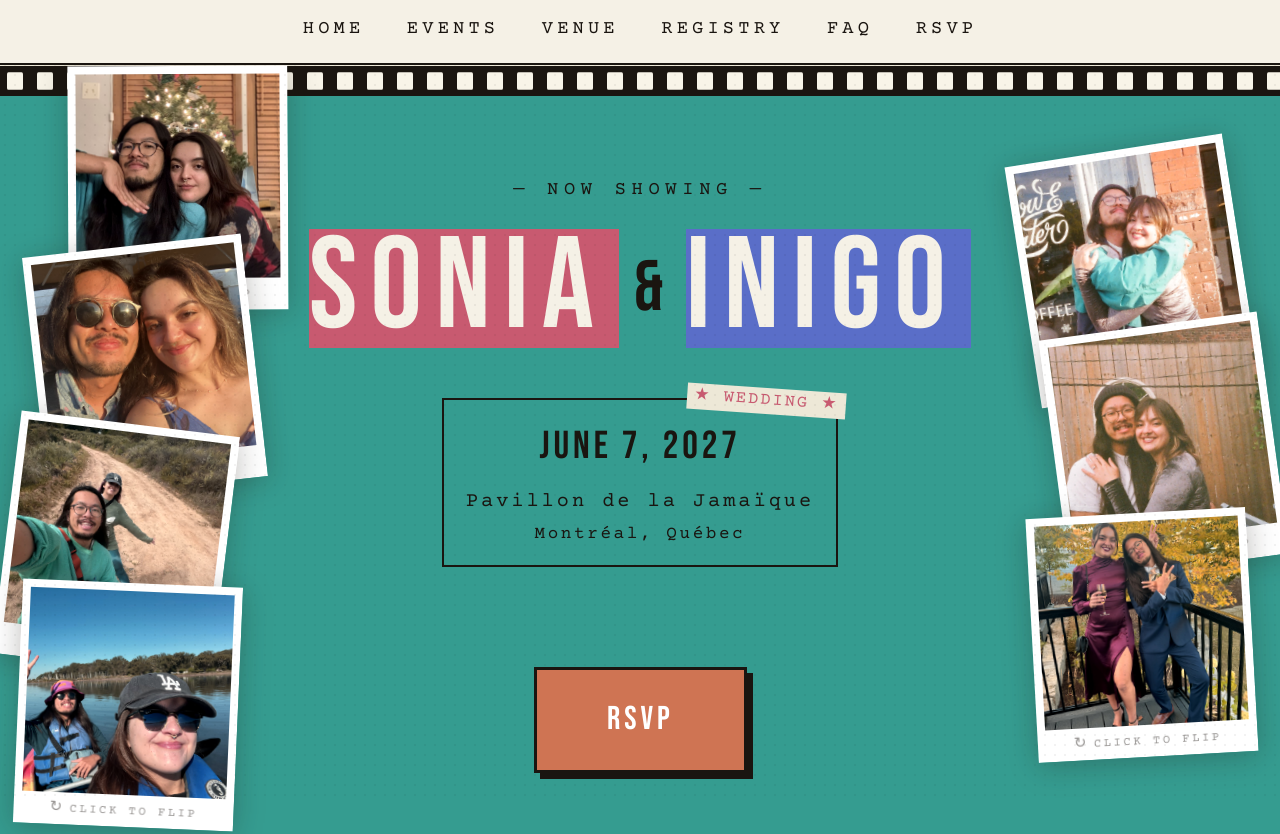
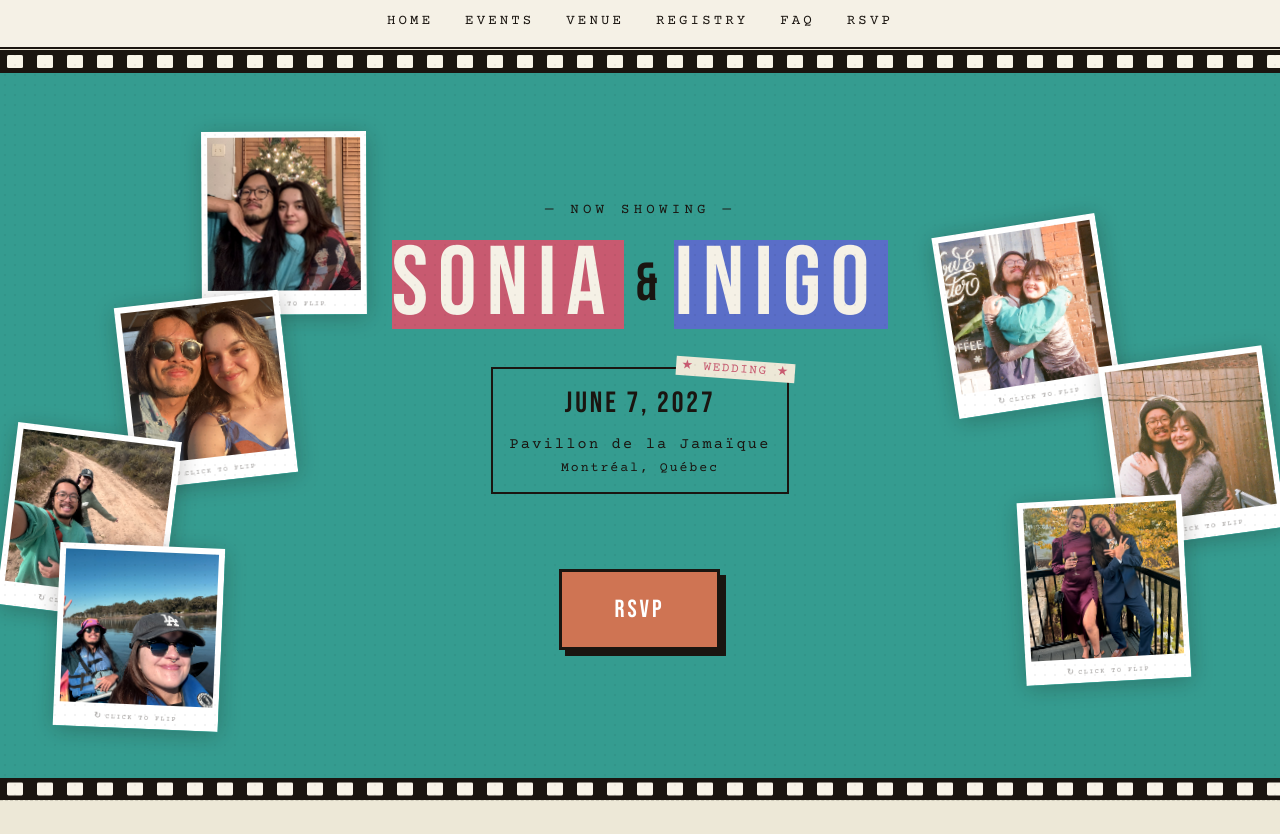
Before and after one commit to InigoP/home-server, a Next.js app in the folder wedding-website-production/: page / in a window 1280 px wide. Shown: the top 834 px of the page. Built offline with nearby package versions, Linux system fonts and the light colour scheme.

Commit message:
change font size

```diff
--- a/wedding-website-production/app/globals.css
+++ b/wedding-website-production/app/globals.css
@@ -1,7 +1,7 @@
 @import "tailwindcss";
 
 html {
-  font-size: 20px;
+  font-size: 15px;
 }
 
 :root {
@@ -12,7 +12,7 @@ html {
   --blue-purple: #5a6ec8;  /* slate blue-purple — Inigo name slab, card headers */
   --cream:       #F5F1E6;  /* off-white — name text, light surfaces */
   --film:        var(--black); /* sprocket strip colour */
-  --nav-height:  66px;     /* always-on fixed nav height */
+  --nav-height:  50px;     /* always-on fixed nav height */
   --hero-height: calc(100vh - var(--nav-height) - 3rem); /* full viewport minus nav + two sprocket strips */
 }
 
@@ -29,6 +29,7 @@ body {
   font-family: var(--font-se), 'Courier Prime', monospace;
   font-size: 1rem;
   padding-top: var(--nav-height);
+
 }
 
 /* Fixed dot-pattern overlay — carries through to the teal hero, matches save-the-date.css */
--- a/wedding-website-production/components/Gallery.tsx
+++ b/wedding-website-production/components/Gallery.tsx
@@ -70,7 +70,7 @@ export default function Gallery({ photos }: Props) {
       const isMobile = window.innerWidth < 640;
 
       // Card scale affects the on-screen footprint used for overlap math
-      const mobileScale = isMobile ? 0.45 : 1;
+      const mobileScale = isMobile ? 0.45 : 0.75;
       const effCardH = CARD_HEIGHT * mobileScale;
 
       const verticalJitter = (Math.random() * 2 - 1) * (isMobile ? 18 : 28);
@@ -103,9 +103,9 @@ export default function Gallery({ photos }: Props) {
       if (topOffset < minTopOffset) topOffset = minTopOffset;
 
       // Estimate half-width of the hero "Sonia & Inigo" name block from its
-      // clamp(3.9rem, 13vw, 6.5rem) font rule (20px root). Cards sit just outside
+      // clamp(3.9rem, 13vw, 6.5rem) font rule (15px root). Cards sit just outside
       // this plus their own half-width + a few pixels of clearance.
-      const nameFontPx = Math.min(Math.max(0.13 * window.innerWidth, 78), 130);
+      const nameFontPx = Math.min(Math.max(0.13 * window.innerWidth, 58.5), 97.5);
       const nameHalfWidth = nameFontPx * 2.4 + 30;
       const effCardHalfW = (CARD_WIDTH / 2) * mobileScale;
       const nameClearance = nameHalfWidth + effCardHalfW + 8;
```
Also changed, not shown: 1 other file (tests, documents, lock files or other folders).
